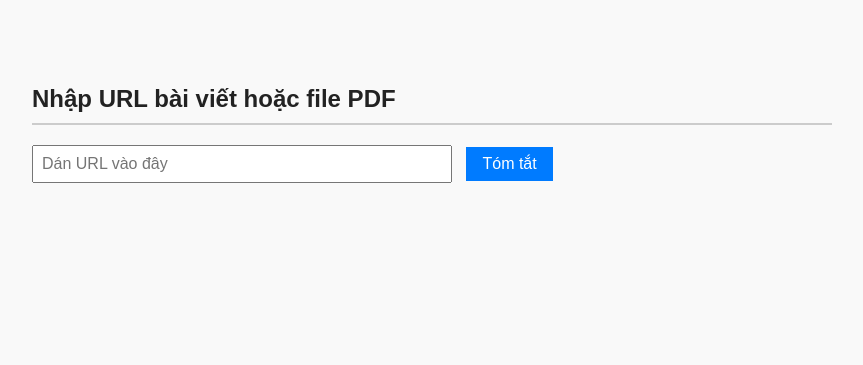
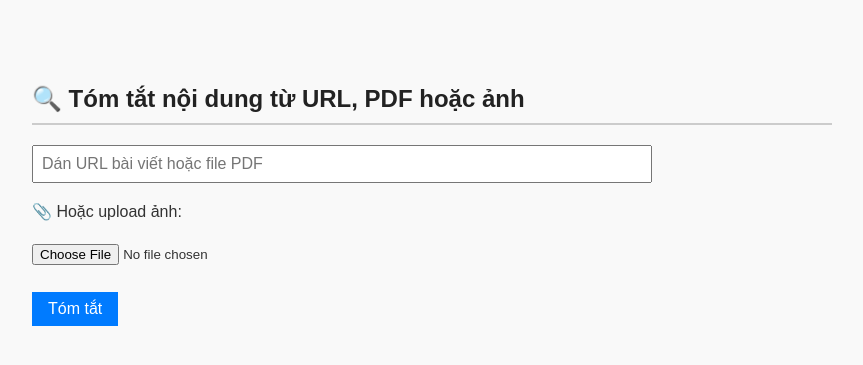
Before and after one commit to minhnt324/gemini-sumAI, a Flask app: page / in a window 1280 px wide. Shown: the top 365 px of the page, without its empty margins (208-1071 px from the left). Run offline with Flask 3, Linux system fonts and the light colour scheme.

Commit message:
Update index.html

```diff
--- a/templates/index.html
+++ b/templates/index.html
@@ -1,25 +1,27 @@
 <!DOCTYPE html>
-<html>
+<html lang="vi">
 <head>
   <meta charset="UTF-8">
   <title>gemini-sumAI</title>
   <link rel="stylesheet" href="{{ url_for('static', filename='style.css') }}">
 </head>
-
 <body>
-    <h2>Nhập URL bài viết hoặc file PDF</h2>
-    <form method="POST">
-        <input type="text" name="url" placeholder="Dán URL vào đây" style="width: 400px;" required>
+  <h2>🔍 Tóm tắt nội dung từ URL, PDF hoặc ảnh</h2>
+  <form method="POST" enctype="multipart/form-data">
+    <input type="text" name="url" placeholder="Dán URL bài viết hoặc file PDF" />
+    <p>📎 Hoặc upload ảnh:</p>
+    <input type="file" name="file" accept="image/*" />
+    <br><br>
     <button type="submit">Tóm tắt</button>
   </form>
 
-    {% if error %}
-        <p style="color: red;">❌ {{ error }}</p>
+  {% if summary %}
+  <h3>📄 Kết quả tóm tắt:</h3>
+  <pre>{{ summary }}</pre>
   {% endif %}
 
-    {% if summary %}
-        <h3>Kết quả tóm tắt:</h3>
-        <pre style="white-space: pre-line; line-height: 1.6;">{{ summary }}</pre>
+  {% if error %}
+  <p style="color: red;">{{ error }}</p>
   {% endif %}
 </body>
 </html>
```
Lines whose indentation alone changed are shown as unchanged.
